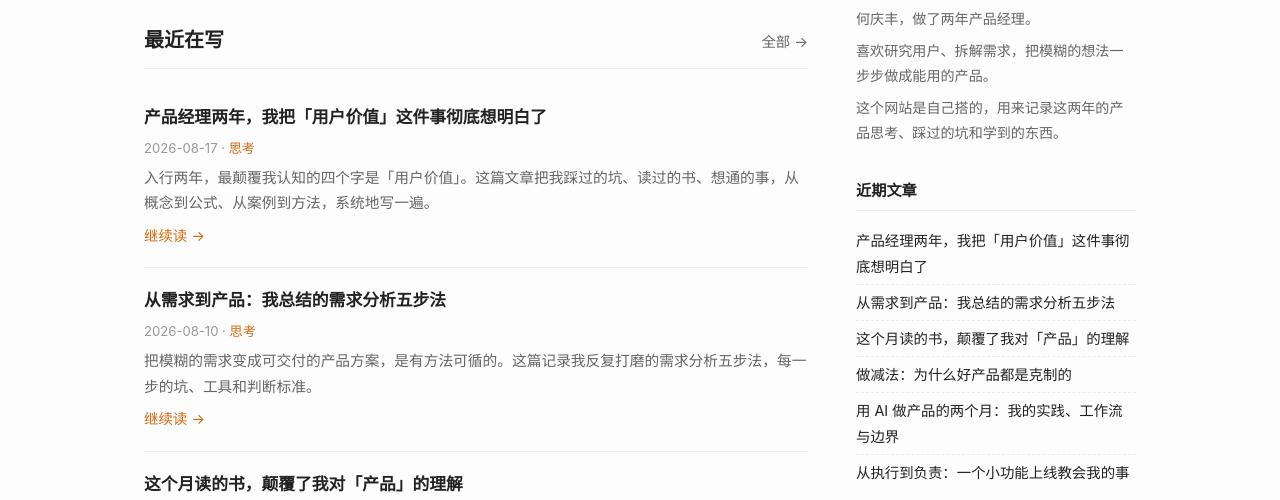
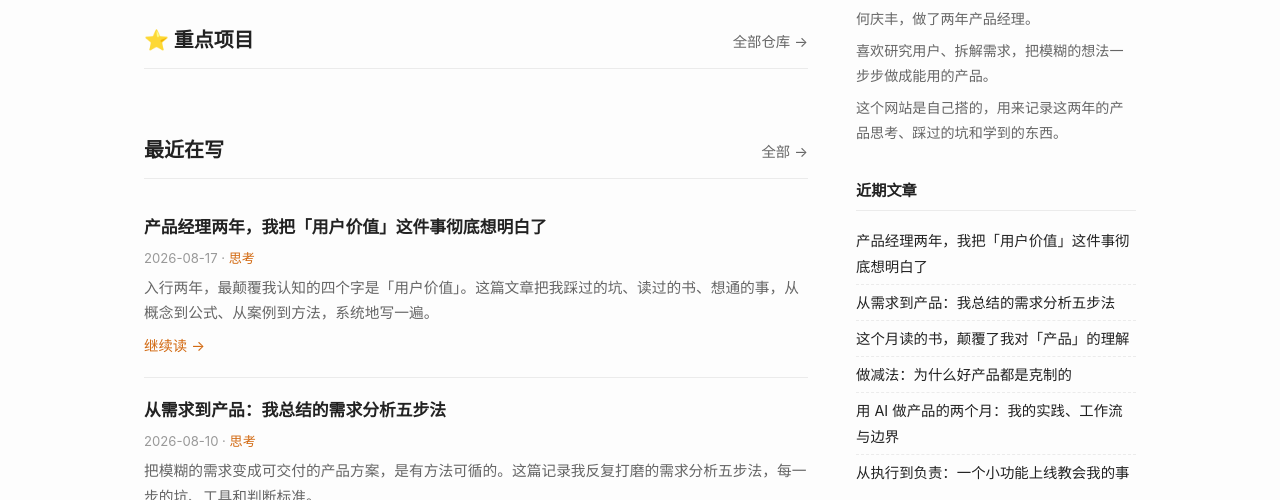
Before and after one commit to macistone71-jpg/dujiaoshou1, a plain HTML site: page index.html in a window 1280 px wide. Shown: the part 289-789 px from the top of the page. Drawn offline with Linux system fonts and the light colour scheme.

Commit message:
feat: 主页新增重点项目区块

```diff
--- a/index.html
+++ b/index.html
@@ -35,6 +35,15 @@
     <main class="main">
       <!-- 高亮卡片 -->
       <div class="highlights" id="highlights-grid"></div>
+
+      <!-- 重点项目 -->
+      <section class="block" id="featured">
+        <div class="block-head">
+          <h2>⭐ 重点项目</h2>
+          <a href="https://github.com/macistone71-jpg?tab=repositories" target="_blank" rel="noopener" class="block-more">全部仓库 →</a>
+        </div>
+        <div class="projects-grid" id="featured-grid"></div>
+      </section>
 
       <!-- 最近在写 -->
       <section class="block" id="writing">
@@ -134,6 +143,7 @@
   <script src="projects2.js"></script>
   <script src="projects3.js"></script>
   <script src="projects4.js"></script>
+  <script src="featured.js"></script>
   <script src="skills.js"></script>
   <script src="script.js"></script>
 </body>
```
